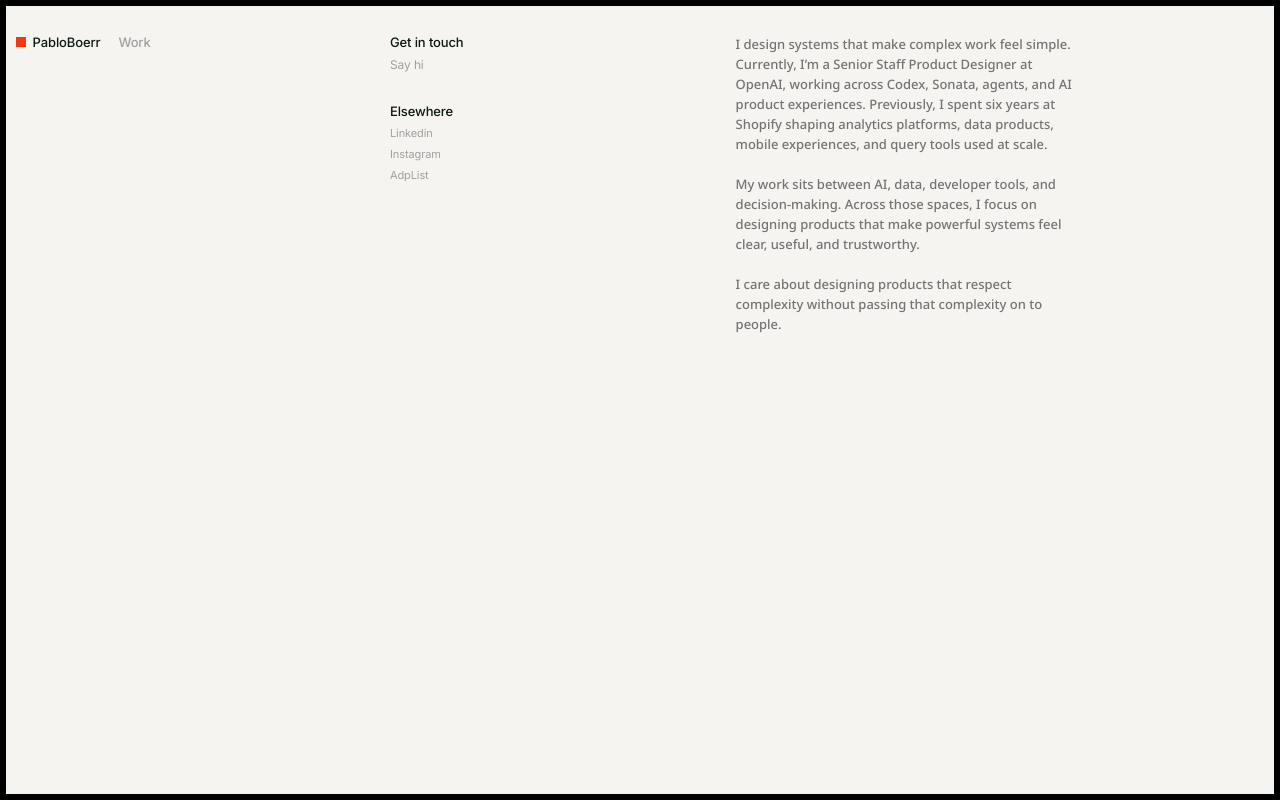
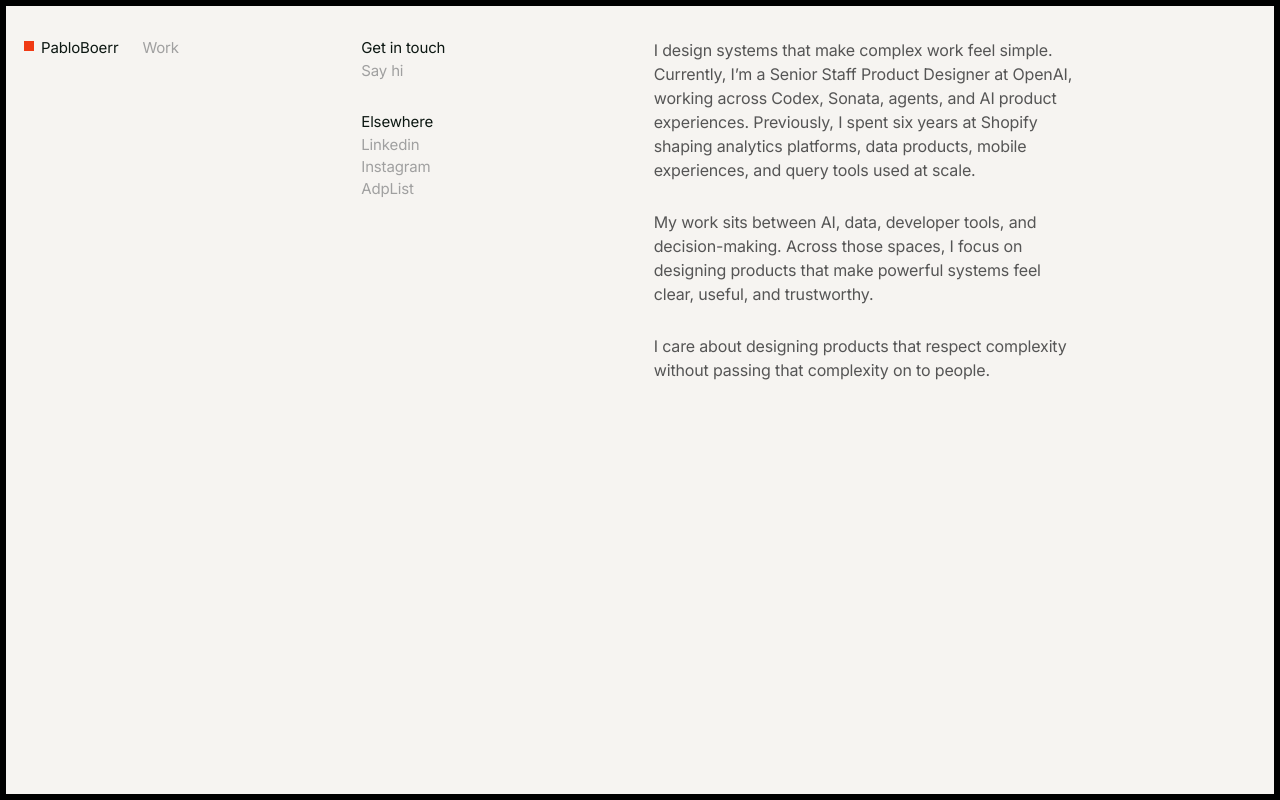
Before and after one commit to pabmtl/pabloboerr.design, a plain HTML site: page index.html in a window 1280 px wide. Drawn offline with Linux system fonts and the light colour scheme.

Commit message:
Improve homepage spacing and typography

```diff
--- a/css/style.css
+++ b/css/style.css
@@ -23,12 +23,12 @@ a {
 
 .page-shell {
   display: grid;
-  grid-template-columns: minmax(180px, 26vw) minmax(180px, 25vw) minmax(300px, 345px);
-  column-gap: clamp(16px, 2vw, 40px);
+  grid-template-columns: minmax(250px, 21vw) minmax(240px, 18vw) minmax(360px, 420px);
+  column-gap: clamp(34px, 4.1vw, 70px);
   align-items: start;
   width: 100%;
   min-height: calc(100svh - 12px);
-  padding: 28px clamp(22px, 2vw, 40px);
+  padding: 32px clamp(34px, 2.6vw, 52px);
 }
 
 .site-nav {
@@ -50,12 +50,12 @@ a {
 
 .brand-links {
   display: flex;
-  gap: 18px;
+  gap: 24px;
   min-width: 0;
-  font-size: 13px;
-  font-weight: 500;
-  line-height: 16px;
-  letter-spacing: -0.13px;
+  font-size: 15px;
+  font-weight: 400;
+  line-height: 20px;
+  letter-spacing: -0.15px;
   white-space: nowrap;
 }
 
@@ -72,27 +72,27 @@ a {
 .contact-panel {
   display: flex;
   flex-direction: column;
-  gap: 28px;
+  gap: 30px;
   min-width: 0;
 }
 
 .contact-group h2 {
-  margin: 0 0 4px;
+  margin: 0 0 2px;
   color: #0C1712;
-  font-size: 13px;
-  font-weight: 500;
-  line-height: 16px;
-  letter-spacing: -0.13px;
+  font-size: 15px;
+  font-weight: 400;
+  line-height: 20px;
+  letter-spacing: -0.15px;
 }
 
 .contact-group a,
 .contact-group p {
   display: block;
   margin: 0;
-  font-size: 12px;
+  font-size: 15px;
   font-weight: 400;
-  line-height: 21px;
-  letter-spacing: -0.12px;
+  line-height: 22px;
+  letter-spacing: -0.15px;
 }
 
 .contact-group a {
@@ -104,22 +104,23 @@ a {
 }
 
 .elsewhere p {
-  font-size: 11px;
-  letter-spacing: -0.11px;
+  font-size: 15px;
+  letter-spacing: -0.15px;
 }
 
 .about-copy {
   width: 100%;
-  max-width: 345px;
-  color: #737373;
-  font-family: "Noto Sans", Inter, system-ui, sans-serif;
-  font-size: 13px;
-  font-weight: 500;
-  line-height: 20px;
+  max-width: 420px;
+  color: #555;
+  font-family: Inter, system-ui, sans-serif;
+  font-size: 16px;
+  font-weight: 400;
+  line-height: 24px;
+  letter-spacing: -0.16px;
 }
 
 .about-copy p {
-  margin: 0 0 20px;
+  margin: 0 0 28px;
 }
 
 .about-copy p:last-child {
--- a/index.html
+++ b/index.html
@@ -6,8 +6,8 @@
   <title>Pablo Boerr – Senior Staff Product Designer at OpenAI</title>
   <link rel="preconnect" href="https://fonts.googleapis.com">
   <link rel="preconnect" href="https://fonts.gstatic.com" crossorigin>
-  <link href="https://fonts.googleapis.com/css2?family=Inter:wght@400;500&family=Noto+Sans:wght@500&display=swap" rel="stylesheet">
-  <link rel="stylesheet" href="css/style.css?v=viewport-grid">
+  <link href="https://fonts.googleapis.com/css2?family=Inter:wght@400;500&display=swap" rel="stylesheet">
+  <link rel="stylesheet" href="css/style.css?v=editorial-spacing-type">
 </head>
 <body>
   <main class="page-shell" aria-label="Pablo Boerr portfolio homepage">
```
